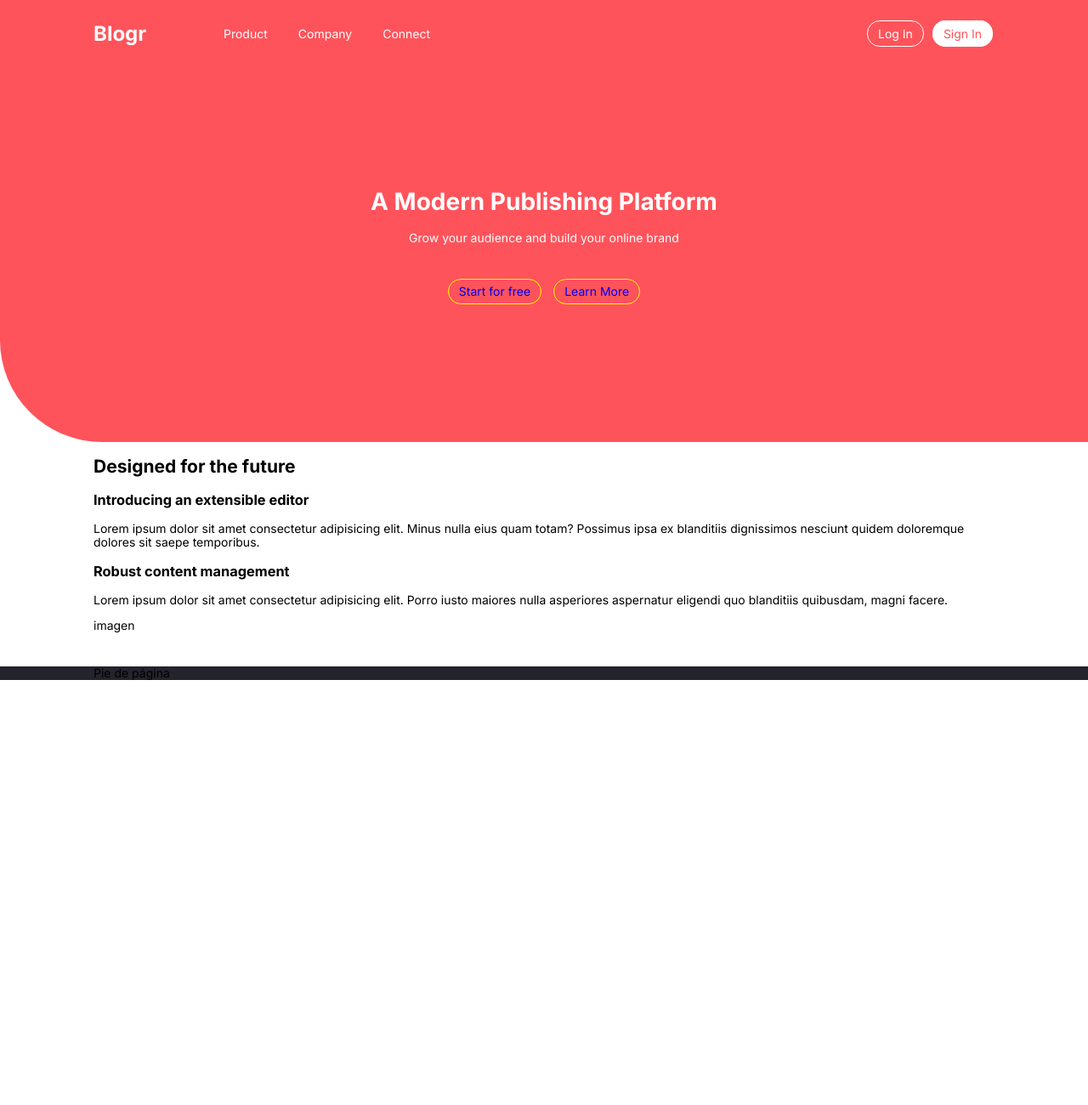
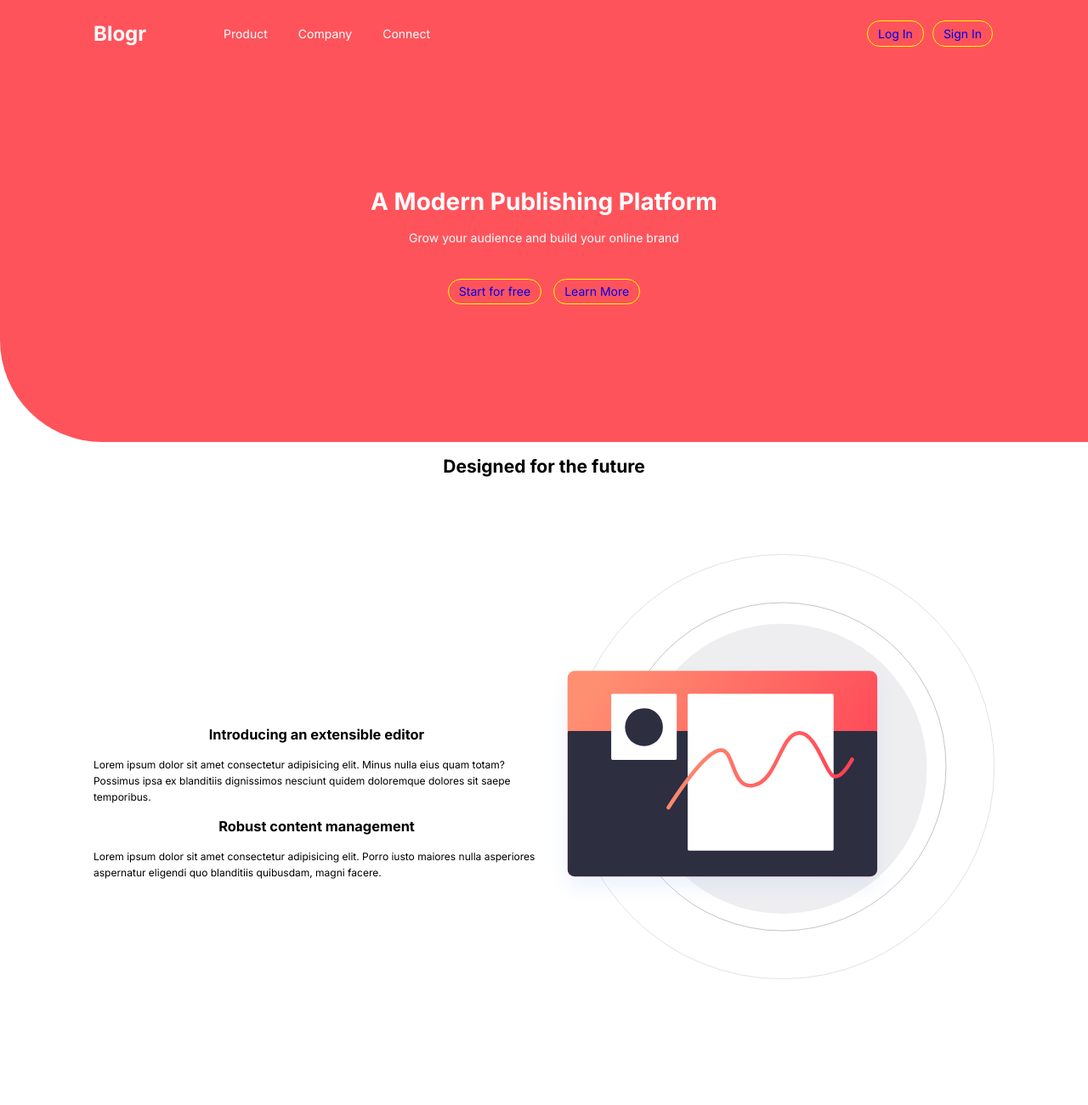
Before and after one commit to JuanLopez1212/Blogr-rwd, a plain HTML site: page index.html in a window 1280 px wide. Shown: the top 1300 px of the page at 85% size. Before the commit the page ends 800 px from the top, so only its background shows below. Drawn offline with Linux system fonts and the light colour scheme.

Commit message:
se termina la segunda seccion

```diff
--- a/css/style.css
+++ b/css/style.css
@@ -21,6 +21,7 @@ html {
 body {
     font-size: 1.4rem;
     font-family: "Inter",sans-serif;
+    text-align: center;
 }
 
 .main-container {
@@ -94,7 +95,7 @@ body {
 .btn.primary {
     background: white;
     border: 1px solid white;
-    color: var(--sunset-orange);
+    color: var(--sunset-orange)
 }
 
 .btn.outline-primary {
@@ -110,8 +111,6 @@ body {
 /* Main */
 .main {
     flex-grow: 1;
-    max-height: 100vh;
-    height: 100vh;
 }
 
 /* Main: Section Call To Action */
@@ -132,6 +131,40 @@ body {
     align-items: center;
     gap: 1.4rem;
     margin: 4rem 0;
+}
+
+/* Main: Section Designed for the Future */
+.content-designed-for-the-future {
+    margin: 9rem 0;
+}
+
+.img-designed-for-the-future {
+    width: 100%;
+    max-width: 100%;
+    margin-bottom: 8rem;
+}
+
+.content-designed-for-the-future p {
+    text-align: left;
+    line-height: 1.9rem;
+    font-size: 1.2rem;
+}
+
+.section-2 {
+    width: 84%;
+    margin: 0 auto;
+}
+
+@media ( min-width: 567px ) {}
+
+@media ( min-width: 768px ) {
+    .content-designed-for-the-future {
+        display: flex;
+        gap: 1rem;
+        align-items: center;
+        justify-content: center;
+        flex-direction: row-reverse;
+    }
 }
 
 /* Footer */
@@ -170,6 +203,7 @@ body {
         max-width: 72rem;
         padding: 0 2.4rem;
     }
+    /* Header */
     .navbar.left {
         flex-basis: 14rem;
     }
@@ -191,6 +225,11 @@ body {
     .icon-hamburguer {
         display: none;
     }
+    /* Main: Section Designed for the future */
+    .section-1,
+    .section-2 {
+        flex: 1;
+    }
 }
 
 @media ( min-width: 992px ) {
--- a/index.html
+++ b/index.html
@@ -36,10 +36,10 @@
                     <nav class="navbar-right">
                         <ul class="menu-authentication">
                             <li class="menu-item item item-1">
-                                <a class="menu-link link link-1 btn outline-primary" href="#">Log In</a>
+                                <a class="menu-link link link-1 btn btn-outline-primary" href="#">Log In</a>
                             </li>
                             <li class="menu-item item item-2">
-                                <a class="menu-link link link-2 btn primary" href="#">Sign In</a>
+                                <a class="menu-link link link-2 btn btn-primary" href="#">Sign In</a>
                             </li>
                             <li class="menu-item item item-3">
                                 <a class="menu-link link link-3 btn" href="#">Sign Out</a>
@@ -64,17 +64,26 @@
             </section>
             <section class="section-designed-for-the-future section">
                 <div class="container">
+                    <h2>Designed for the future</h2>
                     <div class="content-designed-for-the-future">
-                        <h2>Designed for the future</h2>
                         <div class="section-1">
+                            <!-- Forma de colocar imágenes autoajustables de diferentes fuentes (varias imágenes) -->
+                            <picture>
+                                <source media="(max-width: 567px)" srcset="./img/illustration-editor-mobile.svg" />
+                                <source media="(min-width: 768px)" srcset="./img/illustration-editor-desktop.svg" />
+
+                                <img class="img img-designed-for-the-future" src="./img/illustration-editor-mobile.svg" alt="Image: Ilustration Editor Desktop"/>
+                            </picture>
+
+                            <!-- Forma convencional de agregar imágenes -->
+                            <!-- <img class="img img-designed-for-the-future" src="./img/illustration-editor-mobile.svg" alt=""> -->
+                        </div>
+                        <div class="section-2">
                             <h3>Introducing an extensible editor</h3>
                             <p>Lorem ipsum dolor sit amet consectetur adipisicing elit. Minus nulla eius quam totam? Possimus ipsa ex blanditiis dignissimos nesciunt quidem doloremque dolores sit saepe temporibus.</p>
 
                             <h3>Robust content management</h3>
                             <p>Lorem ipsum dolor sit amet consectetur adipisicing elit. Porro iusto maiores nulla asperiores aspernatur eligendi quo blanditiis quibusdam, magni facere.</p>
-                        </div>
-                        <div class="section-2">
-                            imagen
                         </div>
                     </div>
                 </div>
```
Also changed, not shown: img/illustration-editor-desktop.svg (added), img/illustration-editor-mobile.svg (added), img/illustration-laptop-desktop.svg (added), img/illustration-laptop-mobile.svg (added), img/illustration-phones.svg (added).
